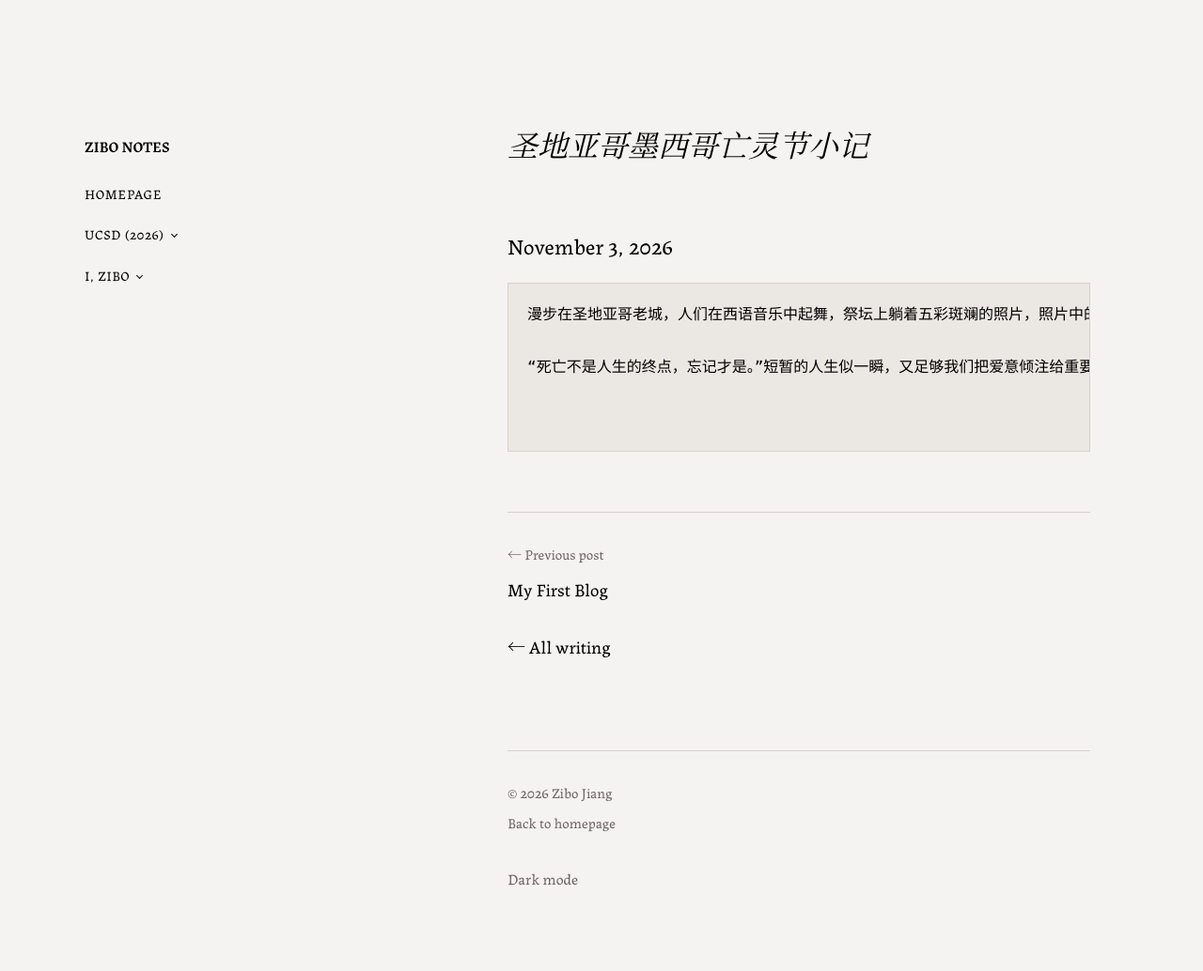
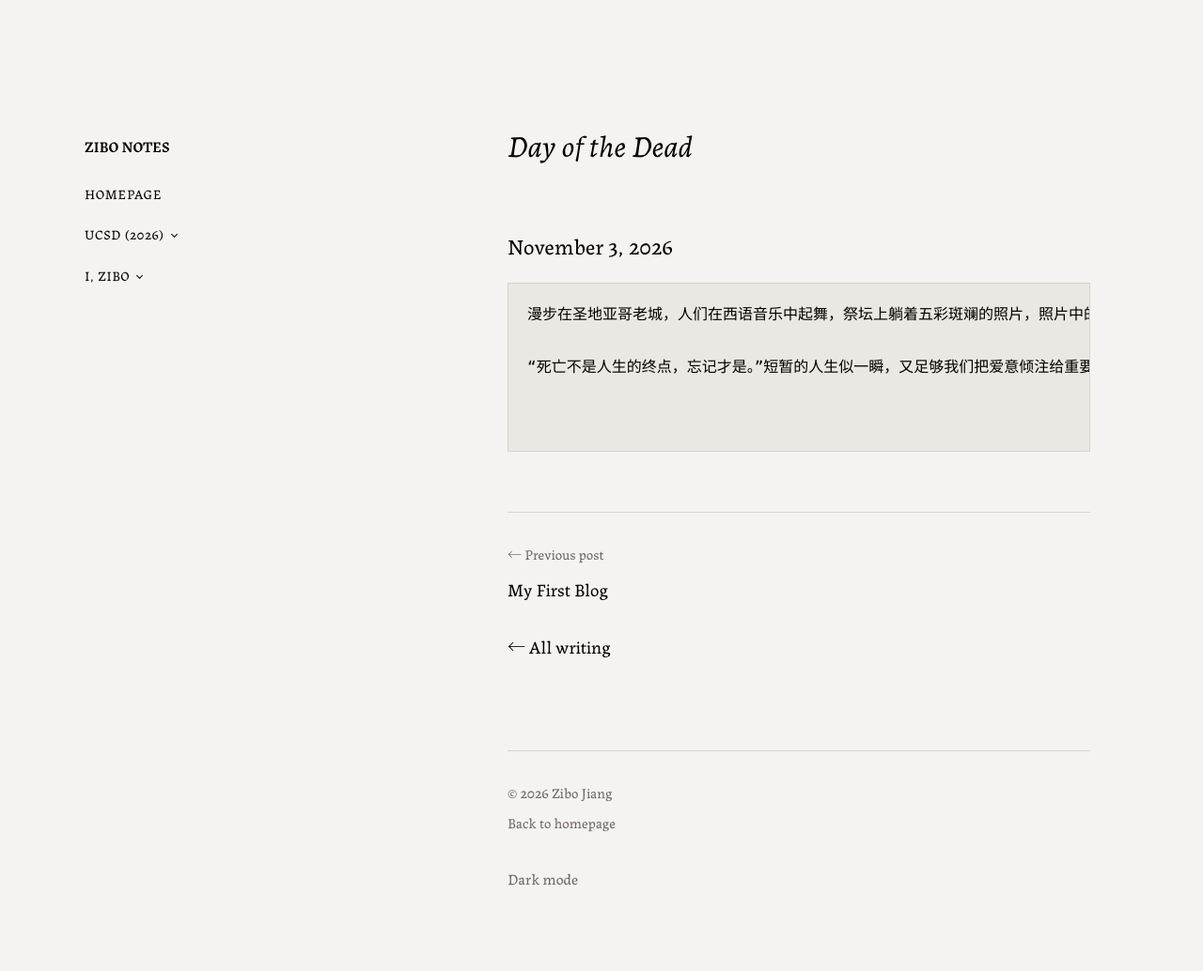
Before and after one commit to zibojiang/zibojiang.github.io, a Jekyll site: the page built from _posts/2026-11-03-dayofthedead.md, in a window 1280 px wide. Shown: the whole page at 94% size. Built offline with Jekyll 4.4.1, drawn with Linux system fonts in a browser that asks for light colours.

Commit message:
Update _posts/2026-11-03-dayofthedead.md (via Pages CMS)

```diff
--- a/_posts/2026-11-03-dayofthedead.md
+++ b/_posts/2026-11-03-dayofthedead.md
@@ -1,5 +1,5 @@
 ---
-title: 圣地亚哥墨西哥亡灵节小记
+title: Day of the Dead
 blog_group: f4e7a9df-40b3-47b0-942e-bc27839f01ce
 date: 2026-11-03
 author: Zibo Jiang
```
